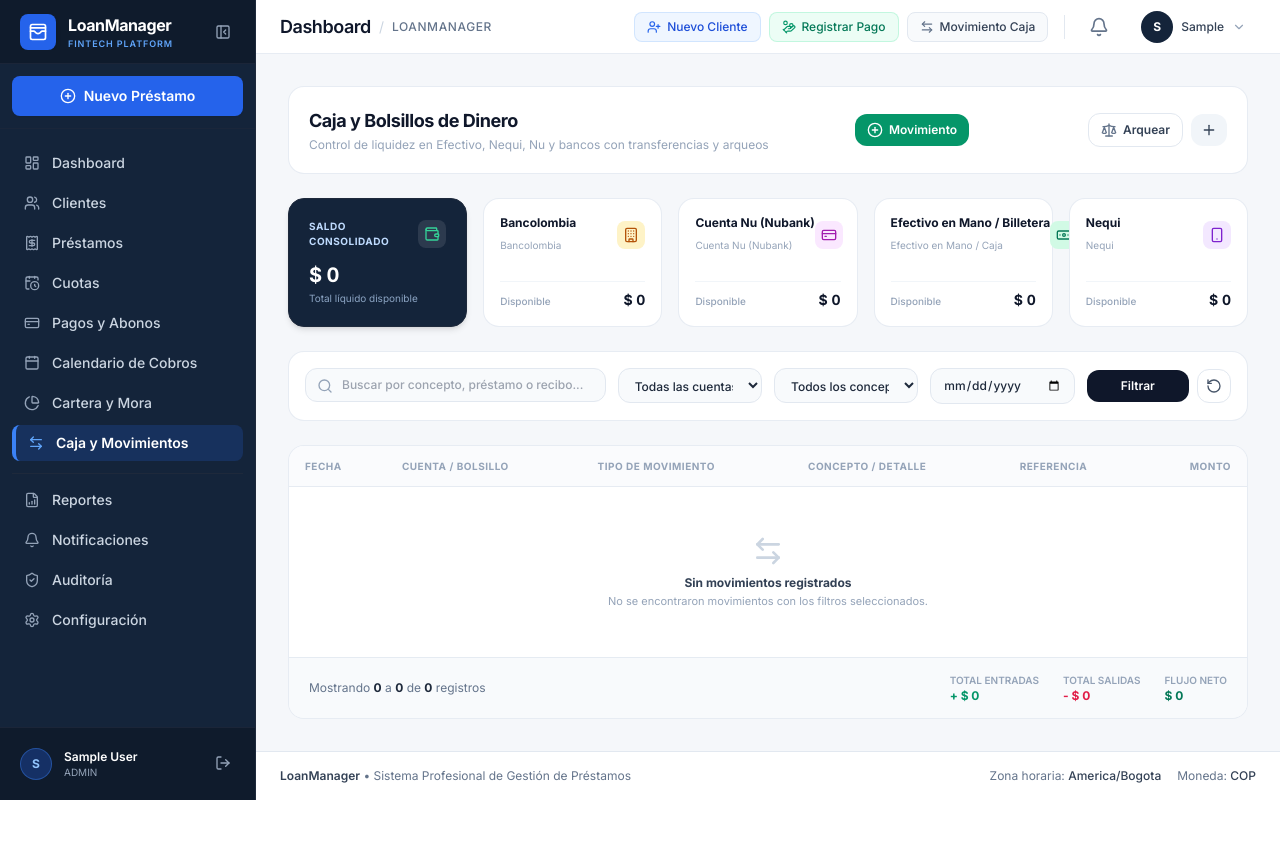
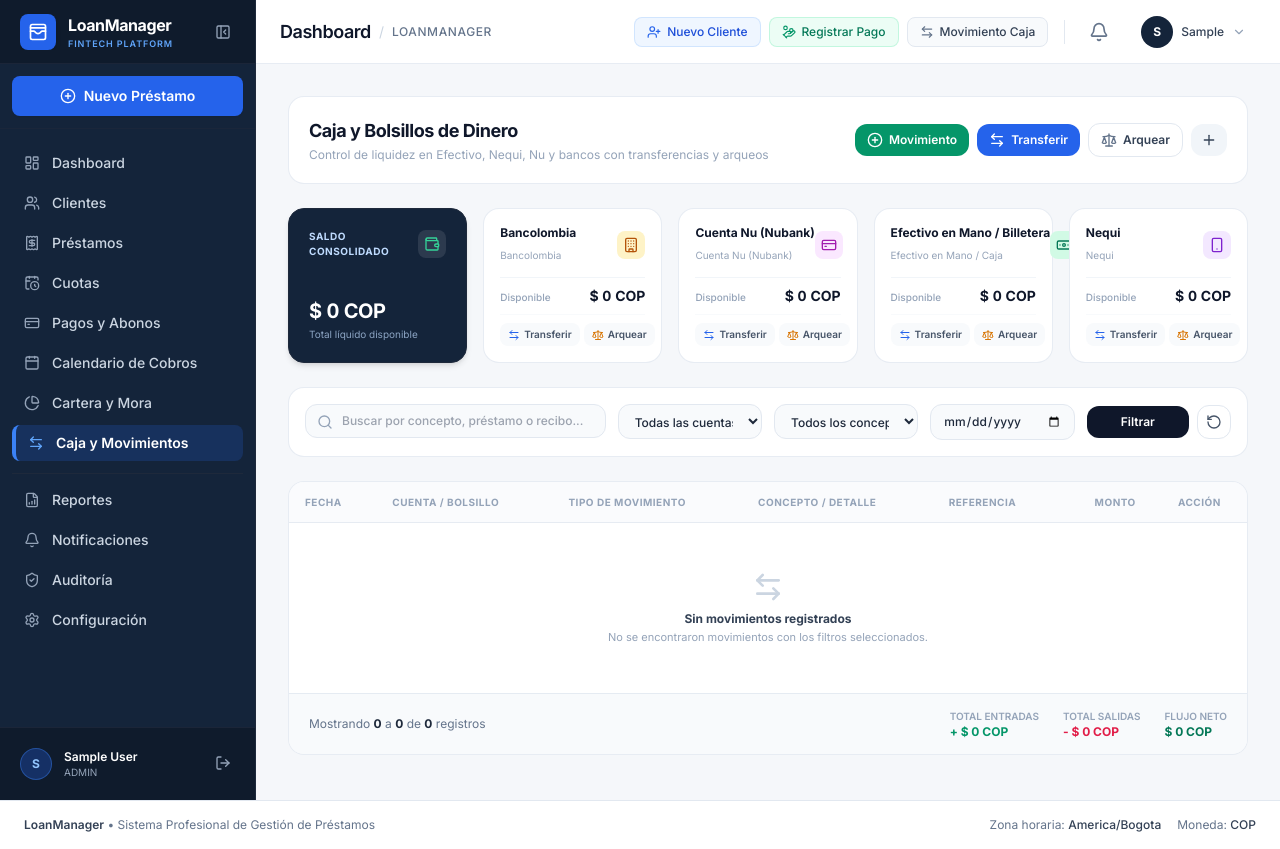
Before and after one commit to diazjunior22/prestamo-app, a Django app: page /caja/ in a window 1280 px wide. Before the commit the page ends 800 px from the top, so only its background shows below. Run offline with Django 5.2, Linux system fonts and the light colour scheme; the visitor is signed in with stand-in values (Sample User, id 1); data comes from the database, SQL or seed files in the repository; data that the repository does not hold is empty; some libraries are stand-ins or nearby versions.

Commit message:
fix(cashflow): enable balance adjustment on arqueo, fix withdrawals, and improve transfers

```diff
--- a/apps/cashflow/forms.py
+++ b/apps/cashflow/forms.py
@@ -1,3 +1,4 @@
+from decimal import Decimal
 from django import forms
 from django.utils import timezone
 from apps.cashflow.models import CashAccount, CashMovement, CashReconciliation
@@ -26,6 +27,7 @@ class CashMovementForm(forms.ModelForm):
         widgets = {
             'account': forms.Select(attrs={
                 'class': 'w-full px-3.5 py-2.5 bg-slate-50 border border-slate-200 rounded-xl text-xs font-medium text-slate-800 focus:outline-hidden focus:ring-2 focus:ring-primary-500/20 focus:border-primary-500 focus:bg-white transition',
+                'id': 'id_movement_account',
             }),
             'amount': forms.NumberInput(attrs={
                 'class': 'w-full pl-9 pr-3.5 py-2.5 bg-slate-50 border border-slate-200 rounded-xl text-xs font-semibold text-slate-900 focus:outline-hidden focus:ring-2 focus:ring-primary-500/20 focus:border-primary-500 focus:bg-white transition',
@@ -53,19 +55,10 @@ class CashMovementForm(forms.ModelForm):
     def clean(self):
         cleaned_data = super().clean()
         amount = cleaned_data.get('amount')
-        movement_type = cleaned_data.get('movement_type')
-        account = cleaned_data.get('account')
 
         if amount and amount <= 0:
             self.add_error('amount', 'El monto debe ser un valor positivo mayor a cero.')
 
-        if account and amount and movement_type in [CashMovement.MovementType.EXPENSE, CashMovement.MovementType.WITHDRAWAL]:
-            bal = account.get_current_balance()
-            if amount > bal:
-                self.add_error(
-                    'amount',
-                    f"Fondos insuficientes en '{account.name}'. Saldo actual: $ {bal:,.2f} COP."
-                )
         return cleaned_data
 
 
@@ -78,6 +71,7 @@ class CashTransferForm(forms.Form):
         label="Cuenta de Origen",
         widget=forms.Select(attrs={
             'class': 'w-full px-3.5 py-2.5 bg-slate-50 border border-slate-200 rounded-xl text-xs font-medium text-slate-800 focus:outline-hidden focus:ring-2 focus:ring-primary-500/20 focus:border-primary-500 focus:bg-white transition',
+            'id': 'id_source_account',
         })
     )
     target_account = forms.ModelChoiceField(
@@ -85,6 +79,7 @@ class CashTransferForm(forms.Form):
         label="Cuenta de Destino",
         widget=forms.Select(attrs={
             'class': 'w-full px-3.5 py-2.5 bg-slate-50 border border-slate-200 rounded-xl text-xs font-medium text-slate-800 focus:outline-hidden focus:ring-2 focus:ring-primary-500/20 focus:border-primary-500 focus:bg-white transition',
+            'id': 'id_target_account',
         })
     )
     amount = forms.DecimalField(
@@ -122,6 +117,11 @@ class CashTransferForm(forms.Form):
         self.fields['target_account'].queryset = qs
         self.fields['source_account'].empty_label = None
         self.fields['target_account'].empty_label = None
+
+        if qs.count() >= 2:
+            self.fields['source_account'].initial = qs[0]
+            self.fields['target_account'].initial = qs[1]
+
         if not self.initial.get('transfer_date'):
             self.initial['transfer_date'] = timezone.localdate()
 
@@ -131,16 +131,15 @@ class CashTransferForm(forms.Form):
         tgt = cleaned_data.get('target_account')
         amount = cleaned_data.get('amount')
 
+        if not src:
+            self.add_error('source_account', 'Debes seleccionar la cuenta de origen.')
+        if not tgt:
+            self.add_error('target_account', 'Debes seleccionar la cuenta de destino.')
         if src and tgt and src.id == tgt.id:
-            self.add_error('target_account', 'La cuenta de destino debe ser diferente a la de origen.')
+            self.add_error('target_account', 'La cuenta de destino debe ser diferente a la cuenta de origen.')
+        if amount and amount <= Decimal('0.00'):
+            self.add_error('amount', 'El monto a transferir debe ser mayor a cero.')
 
-        if src and amount:
-            bal = src.get_current_balance()
-            if amount > bal:
-                self.add_error(
-                    'amount',
-                    f"Saldo insuficiente en '{src.name}' ($ {bal:,.2f} COP) para transferir $ {amount:,.2f} COP."
-                )
         return cleaned_data
 
 
@@ -153,6 +152,7 @@ class CashReconciliationForm(forms.Form):
         label="Cuenta a Conciliar / Arquear",
         widget=forms.Select(attrs={
             'class': 'w-full px-3.5 py-2.5 bg-slate-50 border border-slate-200 rounded-xl text-xs font-medium text-slate-800 focus:outline-hidden focus:ring-2 focus:ring-primary-500/20 focus:border-primary-500 focus:bg-white transition',
+            'id': 'id_reconcile_account',
         })
     )
     physical_balance = forms.DecimalField(
--- a/apps/cashflow/urls.py
+++ b/apps/cashflow/urls.py
@@ -6,6 +6,7 @@ app_name = 'cashflow'
 urlpatterns = [
     path('', views.cashflow_view, name='index'),
     path('movimiento/crear/', views.cash_movement_create_view, name='movement_create'),
+    path('movimientos/<uuid:pk>/eliminar/', views.cash_movement_delete_view, name='movement_delete'),
     path('transferir/', views.cash_transfer_view, name='transfer'),
     path('arqueo/', views.cash_reconciliation_view, name='reconciliation'),
     path('cuenta/crear/', views.cash_account_create_view, name='account_create'),
--- a/apps/cashflow/views.py
+++ b/apps/cashflow/views.py
@@ -159,7 +159,7 @@ def cash_transfer_view(request):
 
 @login_required
 def cash_reconciliation_view(request):
-    """Handles cash count / app reconciliation audit (Arqueo)."""
+    """Handles cash count / app reconciliation audit (Arqueo) and auto-adjusts balance."""
     if request.method == 'POST':
         form = CashReconciliationForm(request.POST)
         if form.is_valid():
@@ -168,20 +168,21 @@ def cash_reconciliation_view(request):
                     account=form.cleaned_data['account'],
                     physical_balance=form.cleaned_data['physical_balance'],
                     notes=form.cleaned_data['notes'],
-                    user=request.user
+                    user=request.user,
+                    adjust_balance=True
                 )
                 if rec.difference == Decimal('0.00'):
-                    messages.success(request, f"¡Arqueo en '{rec.account.name}' perfecto! Saldo cuadrado exactamente.")
+                    messages.success(request, f"¡Arqueo en '{rec.account.name}' perfecto! Saldo cuadrado exactamente en $ {rec.physical_balance:,.0f} COP.")
                 elif rec.difference > Decimal('0.00'):
-                    messages.info(request, f"Arqueo registrado con SOBRANTE de $ {rec.difference:,.2f} COP en '{rec.account.name}'.")
+                    messages.success(request, f"Arqueo completado: Saldo de '{rec.account.name}' ajustado a $ {rec.physical_balance:,.0f} COP (Sobrante/Ingreso de $ {rec.difference:,.0f} COP registrado).")
                 else:
-                    messages.warning(request, f"Arqueo registrado con FALTANTE de $ {abs(rec.difference):,.2f} COP en '{rec.account.name}'.")
+                    messages.success(request, f"Arqueo completado: Saldo de '{rec.account.name}' ajustado a $ {rec.physical_balance:,.0f} COP (Faltante/Salida de $ {abs(rec.difference):,.0f} COP registrado).")
             except ValidationError as e:
                 messages.error(request, e.message if hasattr(e, 'message') else str(e))
         else:
             for field, errs in form.errors.items():
                 for err in errs:
-                    messages.error(request, f"{err}")
+                    messages.error(request, f"Error en arqueo: {err}")
     return redirect('cashflow:index')
 
 
@@ -198,3 +199,32 @@ def cash_account_create_view(request):
                 for err in errs:
                     messages.error(request, f"{err}")
     return redirect('cashflow:index')
+
+
+@login_required
+def cash_movement_delete_view(request, pk):
+    """Allows deleting a manual cash movement, transfer, or arqueo adjustment."""
+    movement = get_object_or_404(CashMovement, pk=pk)
+
+    if request.method == 'POST':
+        # Protect automatic movements from loans or payments
+        if movement.loan_reference or movement.payment_reference:
+            messages.error(
+                request,
+                "No se puede eliminar directamente un movimiento generado por un préstamo o pago. "
+                "Para anularlo, gestiona el préstamo o cobro desde su respectivo módulo."
+            )
+            return redirect('cashflow:index')
+
+        desc = movement.description
+        amount = movement.amount
+
+        # If it is linked to a transfer, delete both legs
+        if movement.transfer_reference:
+            CashMovement.objects.filter(transfer_reference=movement.transfer_reference).delete()
+            messages.success(request, f"Transferencia de $ {amount:,.0f} COP eliminada exitosamente en ambas cuentas.")
+        else:
+            movement.delete()
+            messages.success(request, f"Movimiento '{desc}' ($ {amount:,.0f} COP) eliminado exitosamente.")
+
+    return redirect('cashflow:index')
--- a/templates/cashflow/cashflow.html
+++ b/templates/cashflow/cashflow.html
@@ -27,7 +27,7 @@
 
             <!-- Transfer between accounts -->
             <button type="button" @click="showTransferModal = true"
-                class="inline-flex items-center gap-1.5 px-3 py-2 bg-primary-600 hover:bg-primary-500 text-white rounded-xl text-xs font-semibold shadow-xs transition">
+                class="inline-flex items-center gap-1.5 px-3 py-2 bg-blue-600 hover:bg-blue-500 text-white rounded-xl text-xs font-semibold shadow-xs transition">
                 <i data-lucide="arrow-left-right" class="w-4 h-4"></i>
                 <span>Transferir</span>
             </button>
@@ -60,7 +60,7 @@
             </div>
             <div class="mt-3">
                 <div class="text-xl font-black tracking-tight tabular-nums text-white">
-                    $ {{ total_consolidated|floatformat:0 }}
+                    {{ total_consolidated|cop }}
                 </div>
                 <p class="text-[10px] text-blue-200/70 mt-0.5">Total líquido disponible</p>
             </div>
@@ -98,9 +98,26 @@
             </div>
             <div class="mt-3 pt-2 border-t border-slate-100 flex items-baseline justify-between">
                 <span class="text-[10px] text-slate-400 font-medium">Disponible</span>
-                <span class="text-sm font-extrabold text-slate-900 tabular-nums">
-                    $ {{ item.balance|floatformat:0 }}
+                <span class="text-sm font-extrabold {% if item.balance < 0 %}text-rose-600{% else %}text-slate-900{% endif %} tabular-nums">
+                    {{ item.balance|cop }}
                 </span>
+            </div>
+            <!-- Quick Actions on Pocket Card -->
+            <div class="mt-2 pt-2 border-t border-slate-50 flex items-center justify-between gap-1 text-[10px]">
+                <button type="button"
+                        @click="showTransferModal = true; $nextTick(() => { const sel = document.getElementById('id_source_account'); if (sel) sel.value = '{{ item.account.id }}'; })"
+                        class="px-2 py-1 bg-slate-50 hover:bg-blue-50 text-slate-600 hover:text-blue-700 rounded-lg font-semibold transition flex items-center gap-1"
+                        title="Transferir desde esta cuenta">
+                    <i data-lucide="arrow-left-right" class="w-3 h-3 text-blue-600"></i>
+                    <span>Transferir</span>
+                </button>
+                <button type="button"
+                        @click="showReconcileModal = true; $nextTick(() => { const sel = document.getElementById('id_reconcile_account'); if (sel) sel.value = '{{ item.account.id }}'; })"
+                        class="px-2 py-1 bg-slate-50 hover:bg-amber-50 text-slate-600 hover:text-amber-700 rounded-lg font-semibold transition flex items-center gap-1"
+                        title="Arquear / Conciliar saldo real de esta cuenta">
+                    <i data-lucide="scale" class="w-3 h-3 text-amber-600"></i>
+                    <span>Arquear</span>
+                </button>
             </div>
         </div>
         {% endfor %}
@@ -141,6 +158,7 @@
                         <th class="py-3 px-4">Concepto / Detalle</th>
                         <th class="py-3 px-4">Referencia</th>
                         <th class="py-3 px-4 text-right">Monto</th>
+                        <th class="py-3 px-4 text-center">Acción</th>
                     </tr>
                 </thead>
                 <tbody class="divide-y divide-slate-100 text-slate-700">
@@ -202,12 +220,27 @@
 
                         <!-- Amount -->
                         <td class="py-3.5 px-4 text-right font-extrabold tabular-nums text-xs {% if m.is_inflow %}text-emerald-600{% else %}text-slate-900{% endif %}">
-                            {% if m.is_inflow %}+{% else %}-{% endif %} $ {{ m.amount|floatformat:0 }} COP
+                            {% if m.is_inflow %}+{% else %}-{% endif %} {{ m.amount|cop }}
+                        </td>
+
+                        <!-- Action (Delete for manual movements / adjustments) -->
+                        <td class="py-3.5 px-4 text-center">
+                            {% if not m.loan_reference and not m.payment_reference %}
+                                <form method="post" action="{% url 'cashflow:movement_delete' m.pk %}" class="inline-block"
+                                    onsubmit="return confirm('¿Seguro que deseas anular/eliminar este movimiento de caja? Se revertirá en el saldo de la cuenta.');">
+                                    {% csrf_token %}
+                                    <button type="submit" class="p-1 text-slate-400 hover:text-rose-600 hover:bg-rose-50 rounded-lg transition" title="Eliminar / Deshacer movimiento">
+                                        <i data-lucide="trash-2" class="w-4 h-4"></i>
+                                    </button>
+                                </form>
+                            {% else %}
+                                <span class="text-slate-300 text-xs" title="Generado automáticamente por préstamo o cuota">—</span>
+                            {% endif %}
                         </td>
                     </tr>
                     {% empty %}
                     <tr>
-                        <td colspan="6" class="py-12 text-center text-slate-400 text-xs">
+                        <td colspan="7" class="py-12 text-center text-slate-400 text-xs">
                             <i data-lucide="arrow-left-right" class="w-8 h-8 mx-auto mb-2 text-slate-300"></i>
                             <p class="font-bold text-slate-700">Sin movimientos registrados</p>
                             <p class="text-[11px] text-slate-400 mt-0.5">No se encontraron movimientos con los filtros seleccionados.</p>
@@ -226,16 +259,16 @@
             <div class="flex items-center gap-6">
                 <div>
                     <span class="text-[10px] text-slate-400 uppercase font-semibold block">Total Entradas</span>
-                    <span class="font-bold text-emerald-600">+ $ {{ inflows_total|floatformat:0 }}</span>
+                    <span class="font-bold text-emerald-600">+ {{ inflows_total|cop }}</span>
                 </div>
                 <div>
                     <span class="text-[10px] text-slate-400 uppercase font-semibold block">Total Salidas</span>
-                    <span class="font-bold text-rose-600">- $ {{ outflows_total|floatformat:0 }}</span>
+                    <span class="font-bold text-rose-600">- {{ outflows_total|cop }}</span>
                 </div>
                 <div>
                     <span class="text-[10px] text-slate-400 uppercase font-semibold block">Flujo Neto</span>
                     <span class="font-extrabold {% if net_total >= 0 %}text-emerald-700{% else %}text-rose-700{% endif %}">
-                        $ {{ net_total|floatformat:0 }}
+                        {{ net_total|cop }}
                     </span>
                 </div>
             </div>
@@ -247,7 +280,7 @@
     <div class="bg-white p-5 rounded-2xl border border-slate-200/80 shadow-2xs space-y-3">
         <div class="flex items-center justify-between pb-2 border-b border-slate-100">
             <h3 class="text-xs font-bold text-slate-900 uppercase tracking-wider flex items-center gap-1.5">
-                <i data-lucide="scale" class="w-4 h-4 text-primary-600"></i>
+                <i data-lucide="scale" class="w-4 h-4 text-amber-600"></i>
                 <span>Últimos Arqueos y Conciliaciones de Caja / Cuentas</span>
             </h3>
             <span class="text-xs text-slate-400">{{ reconciliations.count }} auditorías registradas</span>
@@ -267,12 +300,13 @@
                 </div>
                 <div class="flex justify-between text-slate-500 text-[11px]">
                     <span>Fecha: {{ r.reconciliation_date|date:"d/m/Y" }}</span>
-                    <span class="font-semibold text-slate-700">Contado: $ {{ r.physical_balance|floatformat:0 }}</span>
+                    <span class="font-semibold text-slate-700">Contado: {{ r.physical_balance|cop }}</span>
                 </div>
                 {% if r.difference != 0 %}
                 <div class="text-[11px] font-bold {% if r.difference > 0 %}text-blue-600{% else %}text-rose-600{% endif %}">
-                    Descuadre: $ {{ r.difference|floatformat:0 }} COP
+                    Diferencia ajustada: {{ r.difference|cop }}
                 </div>
+                <p class="text-[10px] text-emerald-600 font-medium">✓ Saldo sincronizado a {{ r.physical_balance|cop }}</p>
                 {% endif %}
                 {% if r.notes %}
                 <p class="text-[10px] text-slate-400 italic">{{ r.notes|truncatechars:60 }}</p>
@@ -291,7 +325,10 @@
                     <div class="w-8 h-8 rounded-lg bg-emerald-50 text-emerald-600 flex items-center justify-center font-bold">
                         <i data-lucide="plus-circle" class="w-4 h-4"></i>
                     </div>
-                    <h3 class="text-sm font-bold text-slate-900">Registrar Movimiento de Dinero</h3>
+                    <div>
+                        <h3 class="text-sm font-bold text-slate-900">Registrar Movimiento de Dinero</h3>
+                        <p class="text-[11px] text-slate-400">Ingreso o retiro de dinero en cualquier bolsillo</p>
+                    </div>
                 </div>
                 <button type="button" @click="showMovementModal = false" class="text-slate-400 hover:text-slate-600">
                     <i data-lucide="x" class="w-5 h-5"></i>
@@ -324,6 +361,9 @@
                     <label class="block text-xs font-semibold text-slate-700 mb-1">Concepto / Justificación</label>
                     {{ movement_form.description }}
                 </div>
+                <div class="p-3 bg-slate-50 rounded-xl border border-slate-100 text-[11px] text-slate-500">
+                    <span class="font-semibold text-slate-700">Nota:</span> Al seleccionar <i>Gasto Operativo</i> o <i>Retiro de Dinero</i>, el monto se descuenta inmediatamente del saldo disponible de la cuenta seleccionada.
+                </div>
                 <div class="flex justify-end gap-2 pt-2">
                     <button type="button" @click="showMovementModal = false" class="px-4 py-2 border rounded-xl text-xs font-semibold text-slate-600">Cancelar</button>
                     <button type="submit" class="px-4 py-2 bg-emerald-600 hover:bg-emerald-500 text-white rounded-xl text-xs font-bold transition">Guardar Movimiento</button>
@@ -353,11 +393,11 @@
                 {% csrf_token %}
                 <div class="grid grid-cols-2 gap-3">
                     <div>
-                        <label class="block text-xs font-semibold text-slate-700 mb-1">Cuenta de Origen</label>
+                        <label class="block text-xs font-semibold text-slate-700 mb-1">Cuenta de Origen (Sale)</label>
                         {{ transfer_form.source_account }}
                     </div>
                     <div>
-                        <label class="block text-xs font-semibold text-slate-700 mb-1">Cuenta de Destino</label>
+                        <label class="block text-xs font-semibold text-slate-700 mb-1">Cuenta de Destino (Entra)</label>
                         {{ transfer_form.target_account }}
                     </div>
                 </div>
@@ -378,9 +418,13 @@
                     <label class="block text-xs font-semibold text-slate-700 mb-1">Observaciones</label>
                     {{ transfer_form.notes }}
                 </div>
+                <div class="p-3 bg-blue-50 rounded-xl border border-blue-100 text-[11px] text-blue-800 flex items-start gap-2">
+                    <i data-lucide="info" class="w-4 h-4 text-blue-600 shrink-0 mt-0.5"></i>
+                    <span>La transferencia debita de forma inmediata el dinero del bolsillo origen y lo acredita en el bolsillo destino en una transacción segura.</span>
+                </div>
                 <div class="flex justify-end gap-2 pt-2">
                     <button type="button" @click="showTransferModal = false" class="px-4 py-2 border rounded-xl text-xs font-semibold text-slate-600">Cancelar</button>
-                    <button type="submit" class="px-4 py-2 bg-primary-600 hover:bg-primary-500 text-white rounded-xl text-xs font-bold transition">Confirmar Transferencia</button>
+                    <button type="submit" class="px-4 py-2 bg-blue-600 hover:bg-blue-500 text-white rounded-xl text-xs font-bold transition shadow-xs">Confirmar Transferencia</button>
                 </div>
             </form>
         </div>
@@ -395,8 +439,8 @@
                         <i data-lucide="scale" class="w-4 h-4"></i>
                     </div>
                     <div>
-                        <h3 class="text-sm font-bold text-slate-900">Arqueo y Conciliación de Cuenta</h3>
-                        <p class="text-[11px] text-slate-400">Verifica el saldo físico o en app contra el saldo contable</p>
+                        <h3 class="text-sm font-bold text-slate-900">Arqueo y Ajuste de Caja / Cuentas</h3>
+                        <p class="text-[11px] text-slate-400">Cuadra el saldo contable con el dinero que tienes en mano o en tu app</p>
                     </div>
                 </div>
                 <button type="button" @click="showReconcileModal = false" class="text-slate-400 hover:text-slate-600">
@@ -420,11 +464,17 @@
                     <label class="block text-xs font-semibold text-slate-700 mb-1">Observaciones</label>
                     {{ reconciliation_form.notes }}
                 </div>
+                <div class="p-3 bg-amber-50 rounded-xl border border-amber-200/80 text-[11px] text-amber-800 space-y-1">
+                    <p class="font-bold flex items-center gap-1"><i data-lucide="sparkles" class="w-3.5 h-3.5"></i> Sincronización Automática:</p>
+                    <p>Al guardar, el saldo disponible de la cuenta se ajustará al valor que acabas de contar. Si hay faltante o sobrante, se registrará el movimiento de ajuste correspondiente en tu libro de caja.</p>
+                </div>
                 <div class="flex justify-end gap-2 pt-2">
                     <button type="button" @click="showReconcileModal = false" class="px-4 py-2 border rounded-xl text-xs font-semibold text-slate-600">Cancelar</button>
-                    <button type="submit" class="px-4 py-2 bg-amber-600 hover:bg-amber-500 text-white rounded-xl text-xs font-bold transition">Registrar Arqueo</button>
+                    <button type="submit" class="px-4 py-2 bg-amber-600 hover:bg-amber-500 text-white rounded-xl text-xs font-bold transition shadow-xs">Ajustar y Guardar Arqueo</button>
                 </div>
             </form>
+        </div>
+    </div>
         </div>
     </div>
 
```
Also changed, not shown: apps/cashflow/services/cashflow_service.py (+54 -30 lines), tests/test_cashflow.py (+54 -7 lines).
